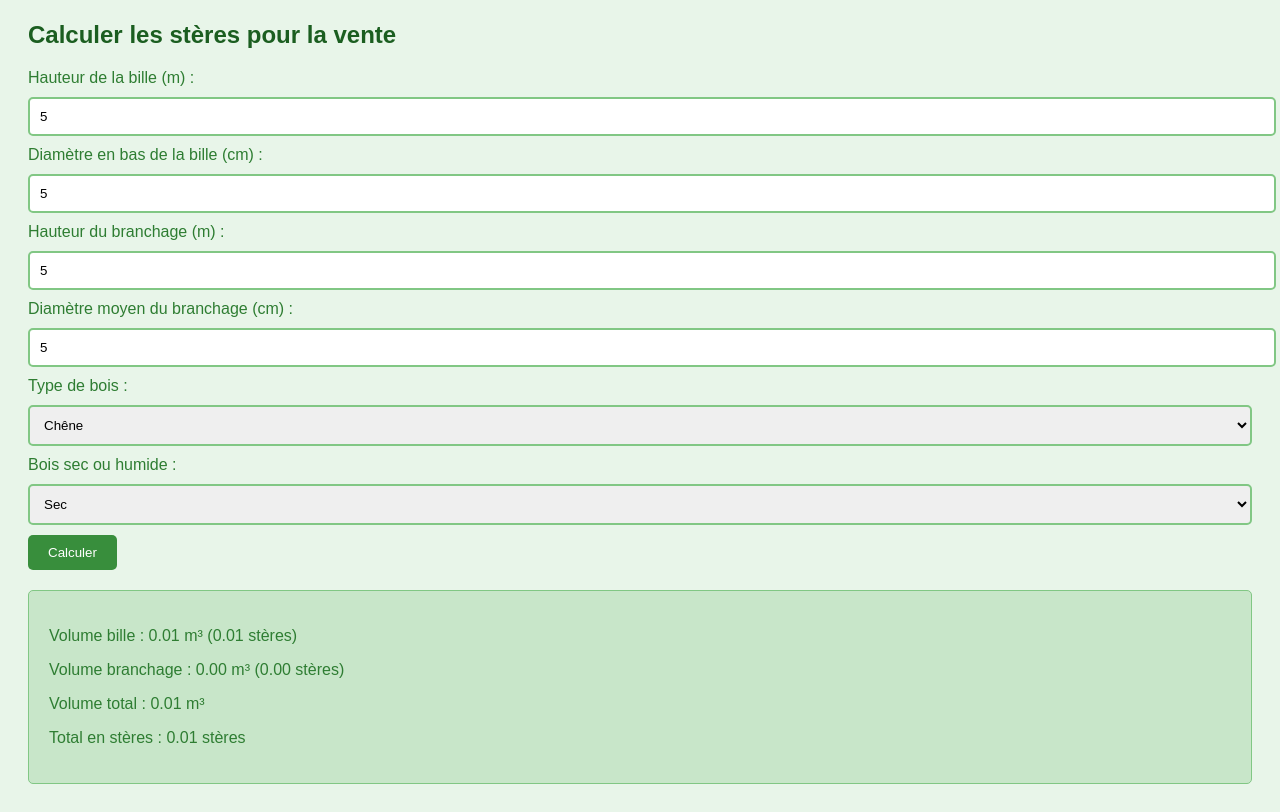
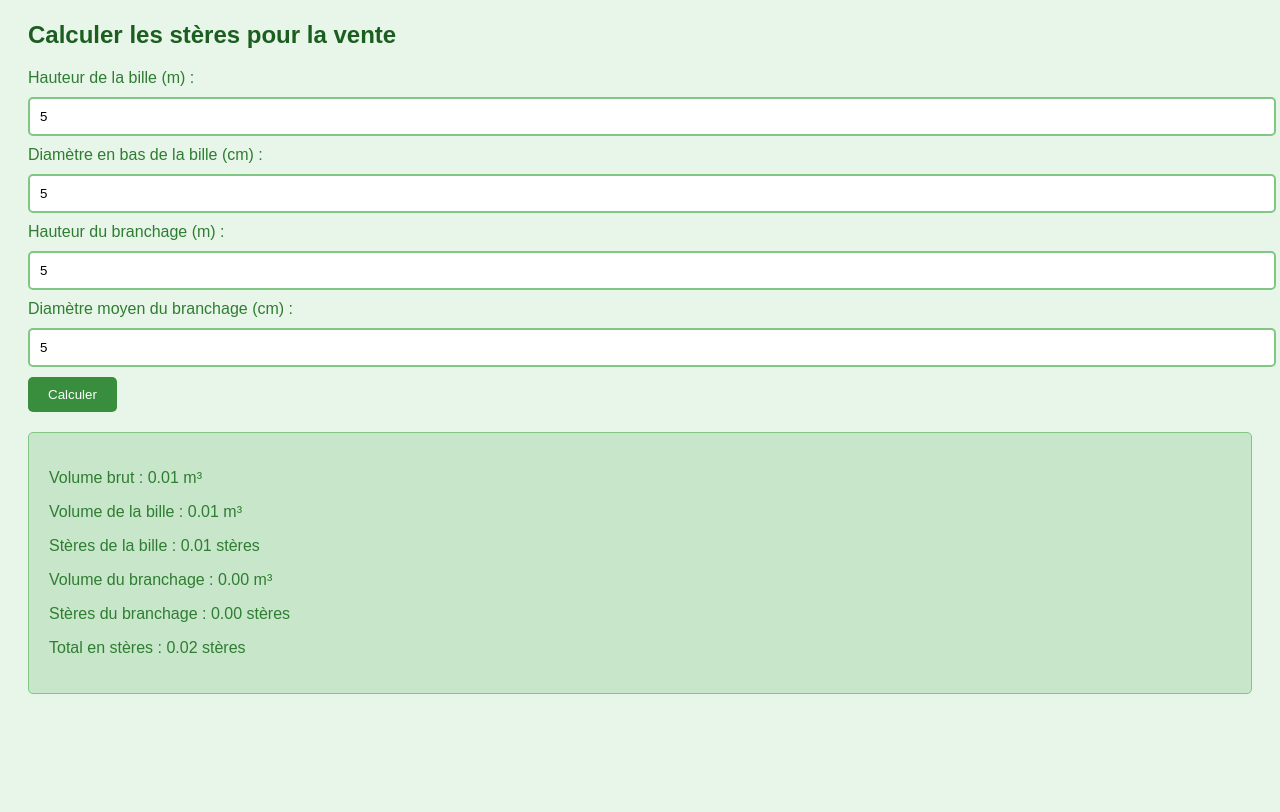
Before and after one commit to leandro5012/petit-bois111, a plain HTML site: page index.html in a window 1280 px wide. Both pictures are taken after typing "5", "5", "5", "5" into the empty fields and a click on the button "Calculer". Shown: the part 107-919 px from the top of the page. After the commit the page ends 829 px from the top, so only its background shows below. Drawn offline with Linux system fonts and the light colour scheme.

Commit message:
Update index.html
Signed-off-by: leandro5012 <colinetleandro@gmail.com>

```diff
--- a/index.html
+++ b/index.html
@@ -5,7 +5,6 @@
     <meta name="viewport" content="width=device-width, initial-scale=1.0">
     <title>Calculer les stères de bois</title>
     <style>
-        /* Styles généraux */
         body {
             font-family: Arial, sans-serif;
             padding: 20px;
@@ -37,15 +36,11 @@
             border: 1px solid #81c784;
         }
         label { color: #2e7d32; }
-
-        /* Style du header */
         header {
             display: flex;
             justify-content: space-between;
             align-items: center;
         }
-
-        /* Cacher les sections non actives */
         .section {
             display: none;
         }
@@ -56,7 +51,6 @@
 </head>
 <body>
 
-    <!-- En-tête avec les boutons de navigation -->
     <header>
         <h1>Calculer les stères de bois</h1>
         <div>
@@ -65,7 +59,7 @@
         </div>
     </header>
 
-    <!-- Section Vente -->
+    <!-- Page Vente -->
     <div id="section-vente" class="section active">
         <h2>Calculer les stères pour la vente</h2>
 
@@ -81,21 +75,28 @@
         <label for="diametreMoyenBranchage">Diamètre moyen du branchage (cm) :</label>
         <input type="number" id="diametreMoyenBranchage" placeholder="Diamètre moyen en cm" min="0" step="0.1" required>
 
-        <label for="typeBois">Type de bois :</label>
-        <select id="typeBois" required>
-            <option value="0.75">Chêne</option>
-            <option value="0.72">Hêtre</option>
-            <option value="0.55">Pin</option>
-        </select>
+        <button onclick="calculerVolume('resultatVente')">Calculer</button>
+        <div class="result" id="resultatVente"></div>
+    </div>
 
-        <label for="humidite">Bois sec ou humide :</label>
-        <select id="humidite" required>
-            <option value="1">Sec</option>
-            <option value="1.2">Humide (ajoute 20%)</option>
-        </select>
+    <!-- Page Chauffage -->
+    <div id="section-chauffage" class="section">
+        <h2>Calculer les stères pour le chauffage</h2>
 
-        <button onclick="calculerVolumeVente()">Calculer</button>
-        <div class="result" id="resultatVente"></div>
+        <label for="hauteurBilleChauffage">Hauteur de la bille (m) :</label>
+        <input type="number" id="hauteurBilleChauffage" placeholder="Hauteur en mètres" min="0" step="0.1" required>
+
+        <label for="diametreBasChauffage">Diamètre en bas de la bille (cm) :</label>
+        <input type="number" id="diametreBasChauffage" placeholder="Diamètre en cm" min="0" step="0.1" required>
+
+        <label for="hauteurBranchageChauffage">Hauteur du branchage (m) :</label>
+        <input type="number" id="hauteurBranchageChauffage" placeholder="Hauteur en mètres" min="0" step="0.1" required>
+
+        <label for="diametreMoyenBranchageChauffage">Diamètre moyen du branchage (cm) :</label>
+        <input type="number" id="diametreMoyenBranchageChauffage" placeholder="Diamètre moyen en cm" min="0" step="0.1" required>
+
+        <button onclick="calculerVolume('resultatChauffage')">Calculer</button>
+        <div class="result" id="resultatChauffage"></div>
     </div>
 
     <script>
@@ -104,30 +105,25 @@
             document.getElementById('section-' + section).classList.add('active');
         }
 
-        function calculerVolumeVente() {
+        function calculerVolume(resultatID) {
             const hauteurBille = parseFloat(document.getElementById("hauteurBille").value);
             const diametreBas = parseFloat(document.getElementById("diametreBas").value) / 100;
 
             const hauteurBranchage = parseFloat(document.getElementById("hauteurBranchage").value);
             const diametreMoyenBranchage = parseFloat(document.getElementById("diametreMoyenBranchage").value) / 100;
 
-            const densite = parseFloat(document.getElementById("typeBois").value);
-            const humidite = parseFloat(document.getElementById("humidite").value);
-
             const volumeBille = Math.PI * Math.pow(diametreBas / 2, 2) * hauteurBille;
-
             const volumeBranchage = (1 / 3) * Math.PI * Math.pow(diametreMoyenBranchage / 2, 2) * hauteurBranchage;
 
-            const volumeBilleFinal = volumeBille * densite * humidite;
-            const volumeBranchageFinal = volumeBranchage * densite * humidite;
+            const steresBille = volumeBille / 0.75;
+            const steresBranchage = volumeBranchage / 0.75;
 
-            const steresBille = volumeBilleFinal / 0.75;
-            const steresBranchage = volumeBranchageFinal / 0.75;
-
-            document.getElementById("resultatVente").innerHTML = `
-                <p>Volume bille : ${volumeBille.toFixed(2)} m³ (${steresBille.toFixed(2)} stères)</p>
-                <p>Volume branchage : ${volumeBranchage.toFixed(2)} m³ (${steresBranchage.toFixed(2)} stères)</p>
-                <p>Volume total : ${(volumeBilleFinal + volumeBranchageFinal).toFixed(2)} m³</p>
+            document.getElementById(resultatID).innerHTML = `
+                <p>Volume brut : ${(volumeBille + volumeBranchage).toFixed(2)} m³</p>
+                <p>Volume de la bille : ${volumeBille.toFixed(2)} m³</p>
+                <p>Stères de la bille : ${steresBille.toFixed(2)} stères</p>
+                <p>Volume du branchage : ${volumeBranchage.toFixed(2)} m³</p>
+                <p>Stères du branchage : ${steresBranchage.toFixed(2)} stères</p>
                 <p>Total en stères : ${(steresBille + steresBranchage).toFixed(2)} stères</p>
             `;
         }
```
